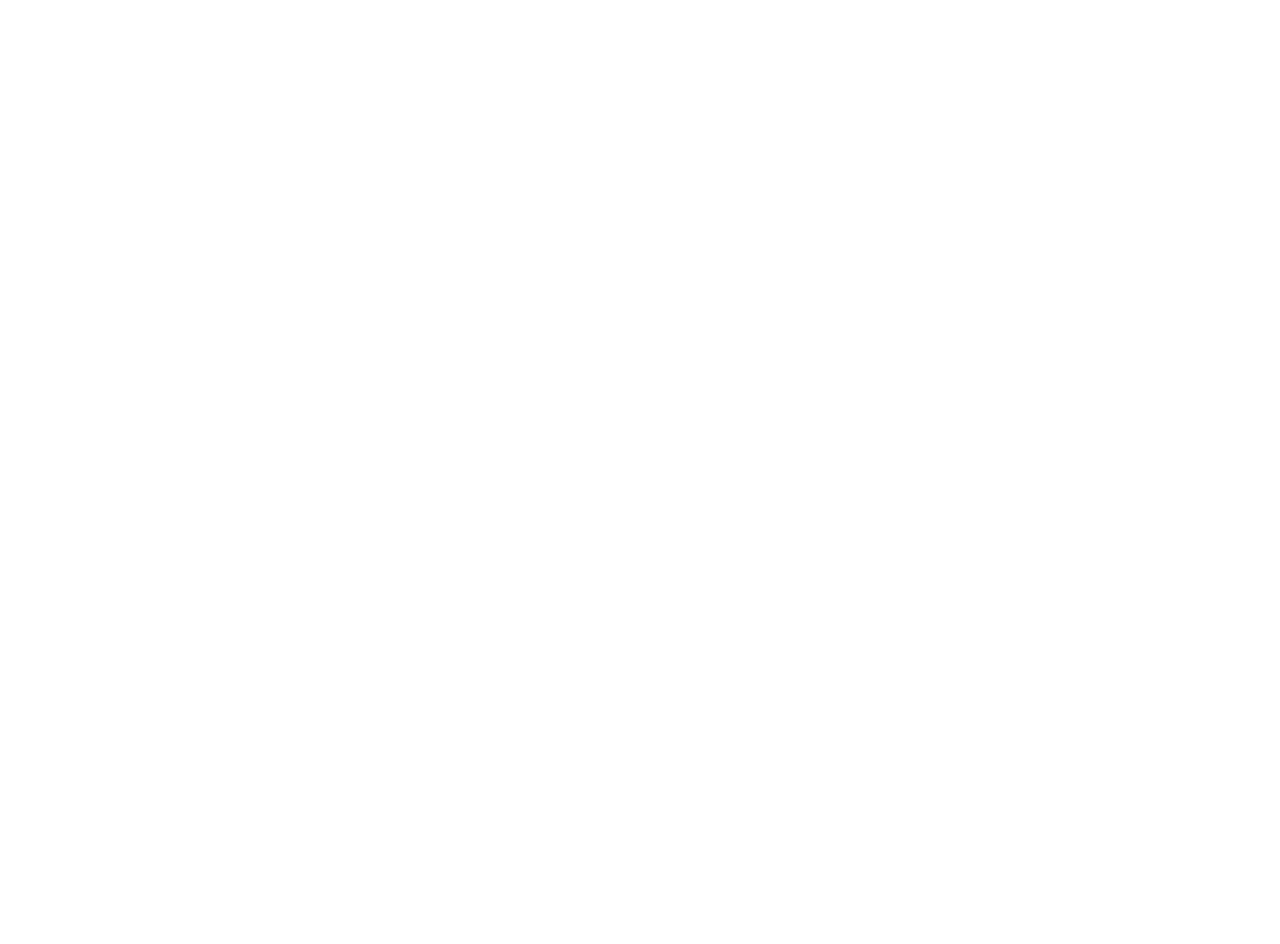
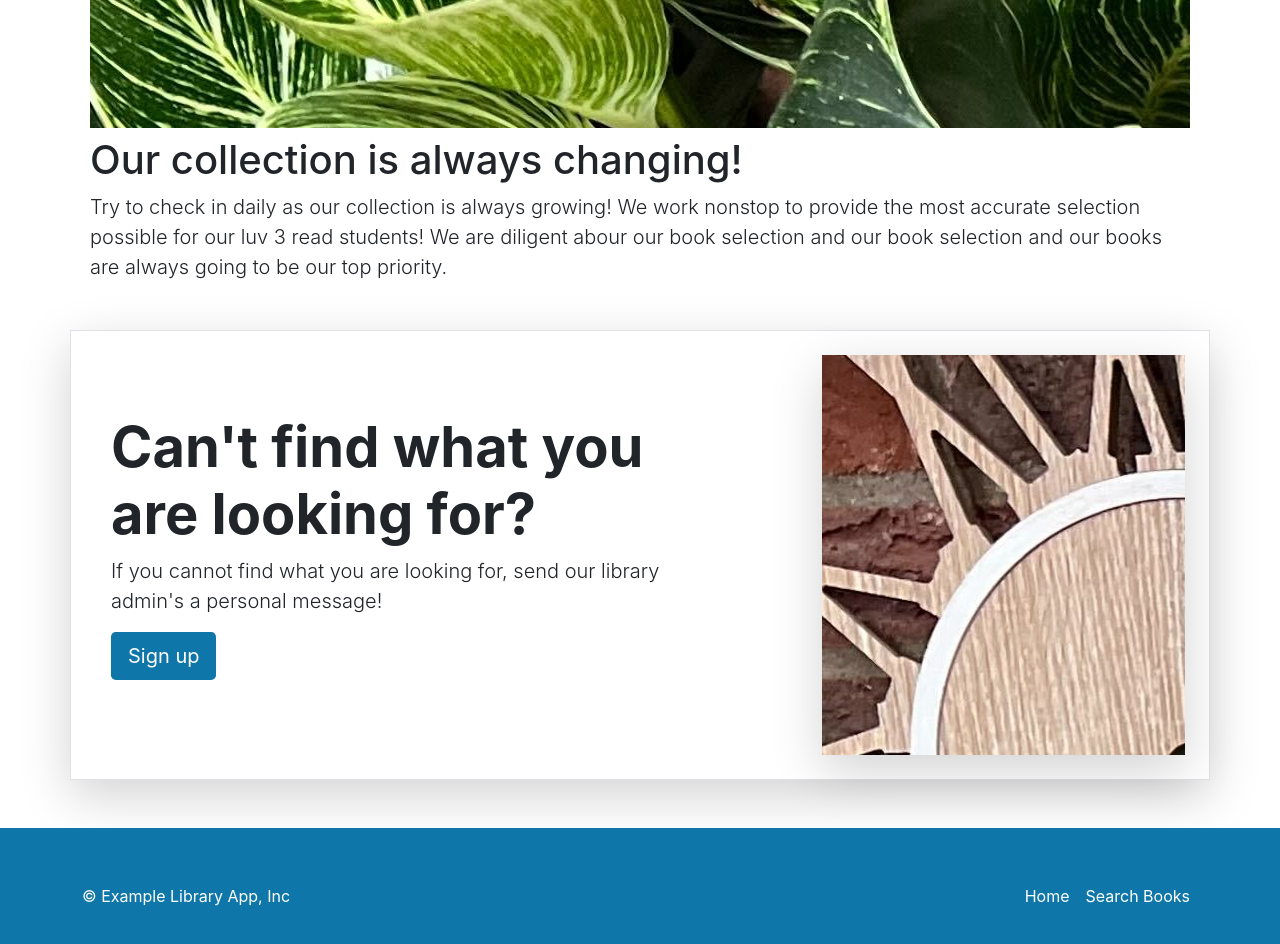
Before and after one commit to chirag-dhingra/library-app, a React (Create React App) app in the folder 03-frontend/: page / in a window 1280 px wide. Shown: the part 2800-3744 px from the top of the page. Before the commit the page ends 1076 px from the top, so only its background shows below. Built offline with nearby package versions, Linux system fonts and the light colour scheme.

Commit message:
Homepage finished

```diff
--- a/03-frontend/src/App.tsx
+++ b/03-frontend/src/App.tsx
@@ -1,16 +1,15 @@
 import React from 'react';
 import './App.css';
 import { Navbar } from './layouts/NavbarAndFooter/Navbar';
-import { ExploreTopBooks } from './layouts/HomePage/ExploreTopBooks';
-import { Carousel } from './layouts/HomePage/Carousel';
+import { Footer } from './layouts/NavbarAndFooter/Footer';
+import { HomePage } from './layouts/HomePage/HomePage';
 
-function App() {
+export const  App = () =>{
   return (
     <div>
       <Navbar />
-      <ExploreTopBooks />
-      <Carousel/>
+      <HomePage/>
+      <Footer />
     </div>
   );
 }
-export default App;
--- a/03-frontend/src/index.tsx
+++ b/03-frontend/src/index.tsx
@@ -1,7 +1,7 @@
 import React from 'react';
 import ReactDOM from 'react-dom/client';
 import './index.css';
-import App from './App';
+import {App} from './App';
 
 const root = ReactDOM.createRoot(
   document.getElementById('root') as HTMLElement
--- /dev/null
+++ b/03-frontend/src/layouts/HomePage/HomePage.tsx
@@ -0,0 +1,15 @@
+import { Carousel } from "./components/Carousel";
+import { ExploreTopBooks } from "./components/ExploreTopBooks";
+import { Heros } from "./components/Heros";
+import { LibraryServices } from "./components/LibraryServices";
+
+export const HomePage = () =>{
+    return (
+        <>
+          <ExploreTopBooks />
+          <Carousel/>
+          <Heros/>
+          <LibraryServices/>
+        </>
+      );
+}
--- /dev/null
+++ b/03-frontend/src/layouts/HomePage/components/Heros.tsx
@@ -0,0 +1,71 @@
+export const Heros = () => {
+    return (
+        <div>
+            <div className='d-none d-lg-block'>
+                <div className='row g-0 mt-5'>
+                    <div className='col-sm-6 col-md-6' >
+                        <div className='col-image-left'></div>
+                    </div>
+                    <div className='col-4 col-md-4 container d-flex justify-content-center align-items-center'>
+                        <div className='ml-2'>
+                            <h1>What have you been reading?</h1>
+                            <p className='lead'>
+                                The library team would love to know what you have been reading.
+                                Whether it is to learn a new skill or grow within one,
+                                we will provide top content for you!
+                            </p>
+                            <a className='btn main-color btn-lg text-white' href="#">Sign up</a>
+                        </div>
+                    </div>
+                </div>
+                <div className='row g-0'>
+                    <div className='col-4 col-md-4 container d-flex justify-content-center align-items-center'>
+                        <div className='ml-2'>
+                            <h1>Our collection is always changing!</h1>
+                            <p className='lead'>
+                                Try to check in daily as our collection is always growing!
+                                We work nonstop to provide the most accurate selection possible
+                                for our luv 3 read students! We are diligent abour our book
+                                selection and our book selection and our books are always going to
+                                be our top priority.
+                            </p>
+                        </div>
+                    </div>
+                    <div className='col-sm-6 col-md-6'>
+                        <div className='col-image-right'></div>
+                    </div>
+                </div>
+            </div>
+            {/*Mobile Heros */}
+            <div className='d-g-none'>
+                <div className='container'>
+                    <div className='m-2'>
+                        <div className='col-image-left'></div>
+                        <div className='mt-2'>
+                            <h1>What have you been reading?</h1>
+                            <p className='lead'>
+                                The library team would love to know what you have been reading.
+                                Whether it is to learn a new skill or grow within one,
+                                we will provide top content for you!
+                            </p>
+                            <a className='btn main-color btn-lg text-white' href="#">Sign up</a>
+                        </div>
+                    </div>
+                    <div className='m-2'>
+                        <div className='col-image-right'></div>
+                        <div className='mt-2'>
+                            <h1>Our collection is always changing!</h1>
+                            <p className='lead'>
+                                Try to check in daily as our collection is always growing!
+                                We work nonstop to provide the most accurate selection possible
+                                for our luv 3 read students! We are diligent abour our book
+                                selection and our book selection and our books are always going to
+                                be our top priority.
+                            </p>
+                        </div>
+                    </div>
+                </div>
+            </div>
+        </div>
+    );
+}
--- /dev/null
+++ b/03-frontend/src/layouts/HomePage/components/LibraryServices.tsx
@@ -0,0 +1,23 @@
+export const LibraryServices = () => {
+    return (
+        <div className='container my-5'>
+            <div className='row p-4 align-items-center border shadow-lg'>
+                <div className='col-lg-7 p-3'>
+                    <h1 className='display-4 fw-bold'>
+                        Can't find what you are looking for?
+                    </h1>
+                    <p className='lead'>
+                        If you cannot find what you are looking for,
+                        send our library admin's a personal message!
+                    </p>
+                    <div className='d-grid gap-2 justify-content-md-start mb-4 mb-lg-3'>
+                        <a className='btn main-color btn-lg text-white' href='#'>
+                            Sign up
+                        </a>
+                    </div>
+                </div>
+                <div className='col-lg-4 offset-lg-1 shadow-lg lost-image'></div>
+            </div>
+        </div>
+    );
+}
--- a/03-frontend/src/layouts/HomePage/ReturnBook.tsx
+++ b/03-frontend/src/layouts/HomePage/components/ReturnBook.tsx
@@ -5,7 +5,7 @@
         <div className="col-xs-6 col-sm-6 col-md-4 col-lg-3 mb-3">
             <div className='text-center'>
                 <img
-                    src={require('./../../Images/BooksImages/book-luv2code-1000.png')}
+                    src={require('./../../../Images/BooksImages/book-luv2code-1000.png')}
                     width='151'
                     height='233'
                     alt='book'
--- /dev/null
+++ b/03-frontend/src/layouts/NavbarAndFooter/Footer.tsx
@@ -0,0 +1,18 @@
+export const Footer = () => {
+    return (
+        <div className='main-color'>
+            <footer className='container d-flex flex-wrap
+                justify-content-between align-items-center py-5 main-color'>
+                <p className='col-md-4 mb-0 text-white'>© Example Library App, Inc</p>
+                <ul className='nav navbar-dark col-md-4 justify-content-end'>
+                    <li className='nav-item'>
+                        <a className='nav-link px-2 text-white' href='#'>Home</a>
+                    </li>
+                    <li className='nav-item'>
+                    <a className='nav-link px-2 text-white' href='#'>Search Books</a>
+                    </li>
+                </ul>
+            </footer>
+        </div>
+    );
+}
```
Also changed, not shown: 03-frontend/src/layouts/HomePage/components/Carousel.tsx (renamed from 03-frontend/src/layouts/HomePage/Carousel.tsx), 03-frontend/src/layouts/HomePage/components/ExploreTopBooks.tsx (renamed from 03-frontend/src/layouts/HomePage/ExploreTopBooks.tsx).
